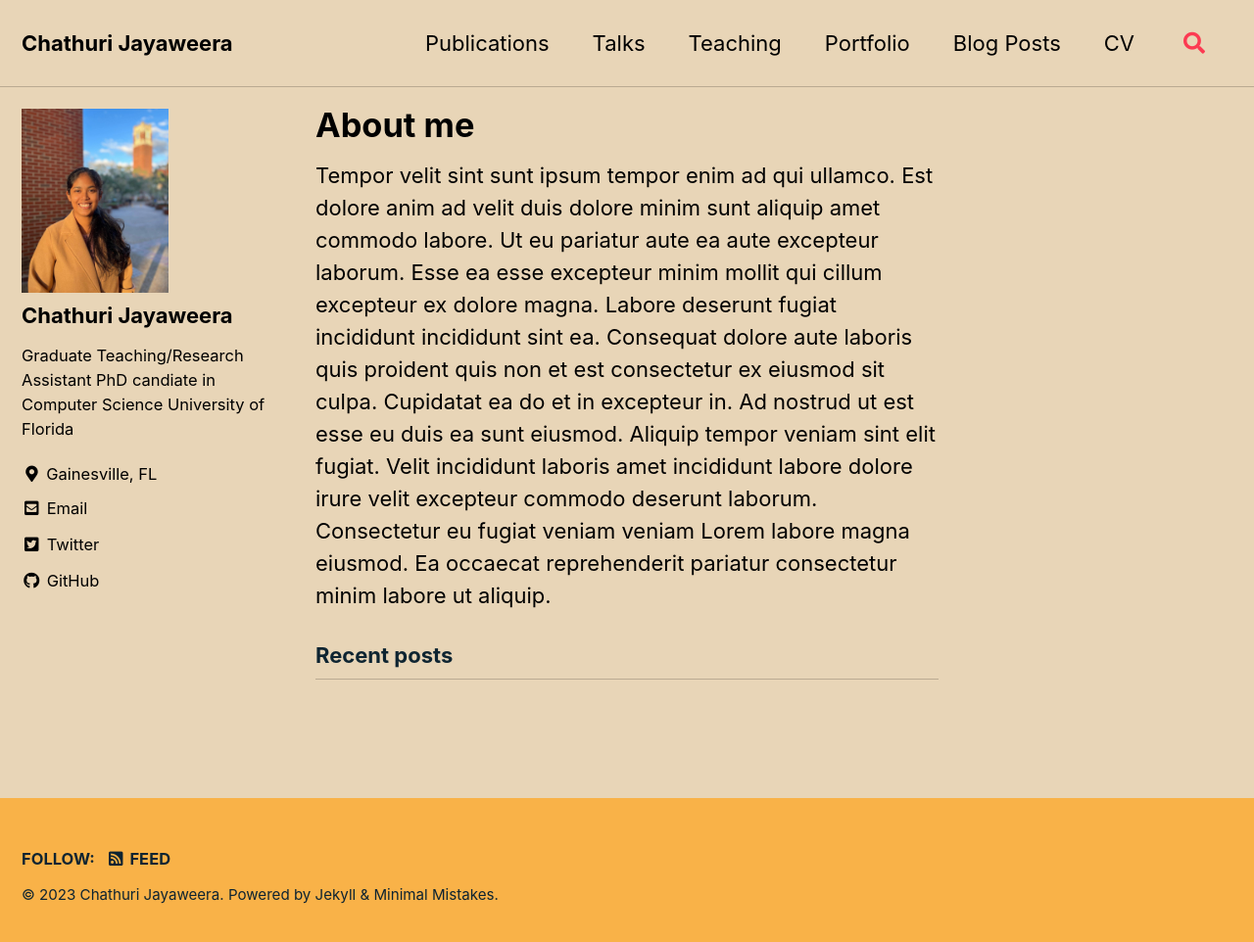
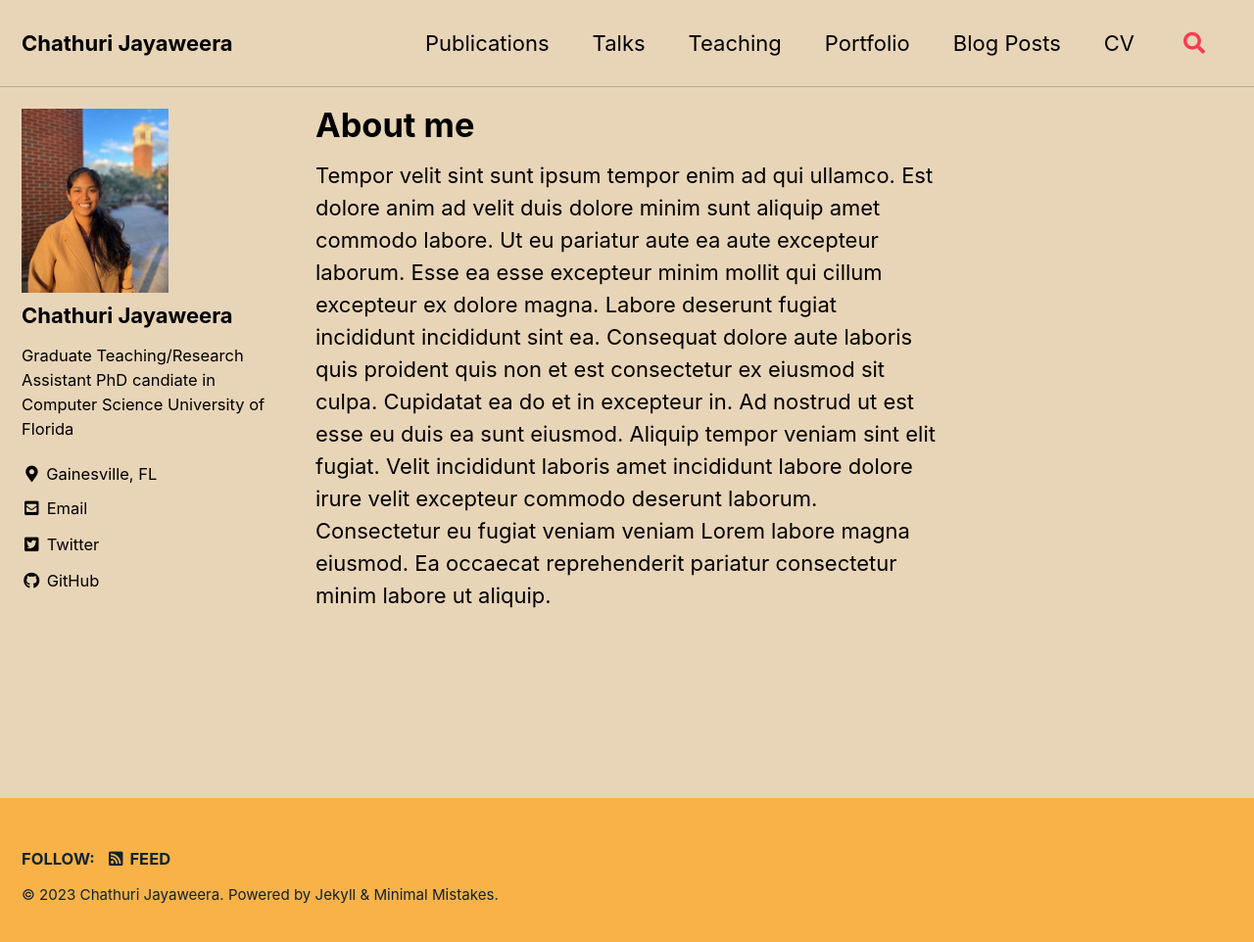
Before and after one commit to chestnutjay/chestnutjay.github.io, a Jekyll site: the page built from index.html, in a window 1280 px wide and 970 px high. Shown: the top 962 px of the window at 98% size. Built offline with Jekyll 4.4.1, drawn with Linux system fonts in a browser that asks for light colours; cached includes are drawn as plain includes; our own code applies the rules of GitHub Pages for plain Markdown files; the list of posts is cut into pages by our own code.

Commit message:
update home.html

```diff
--- a/_layouts/home.html
+++ b/_layouts/home.html
@@ -4,9 +4,9 @@
 
 {{ content }}
 
-<h3 class="archive__subtitle">{{ site.data.ui-text[site.locale].recent_posts | default: "Recent Posts" }}</h3>
+<!-- <h3 class="archive__subtitle">{{ site.data.ui-text[site.locale].recent_posts | default: "Recent Posts" }}</h3> -->
 
-{% if paginator %}
+<!-- {% if paginator %}
   {% assign posts = paginator.posts %}
 {% else %}
   {% assign posts = site.posts %}
@@ -17,6 +17,6 @@
   {% for post in posts %}
     {% include archive-single.html type=entries_layout %}
   {% endfor %}
-</div>
+</div> -->
 
-{% include paginator.html %}
+<!-- {% include paginator.html %} -->
```
